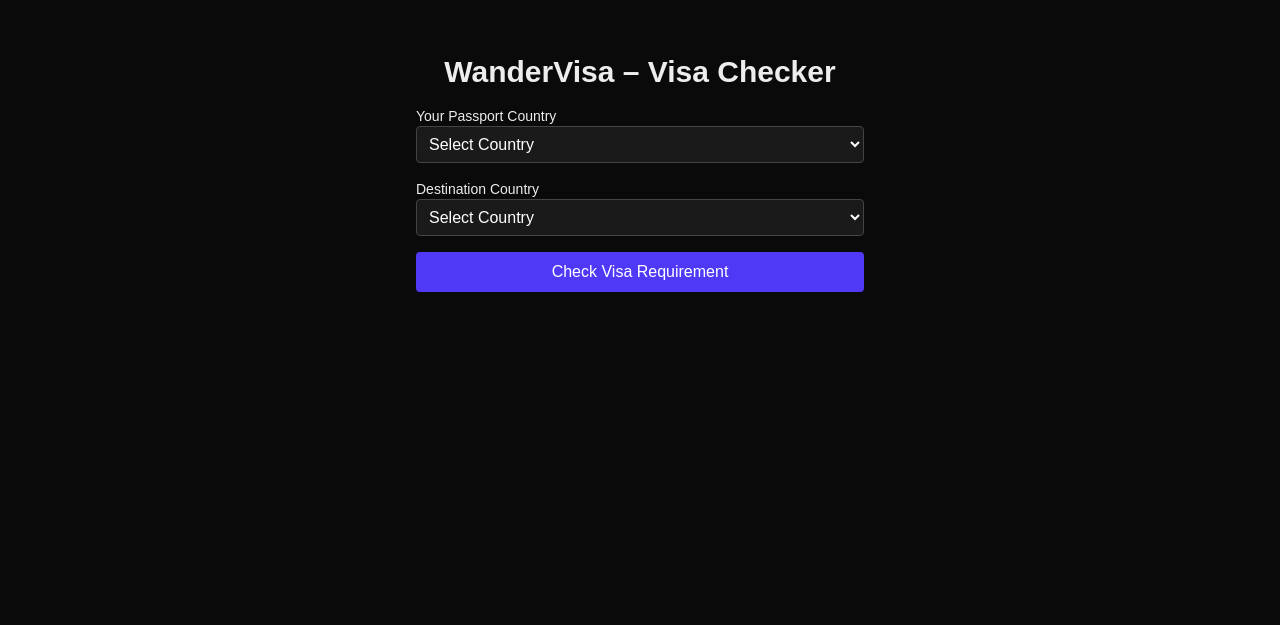
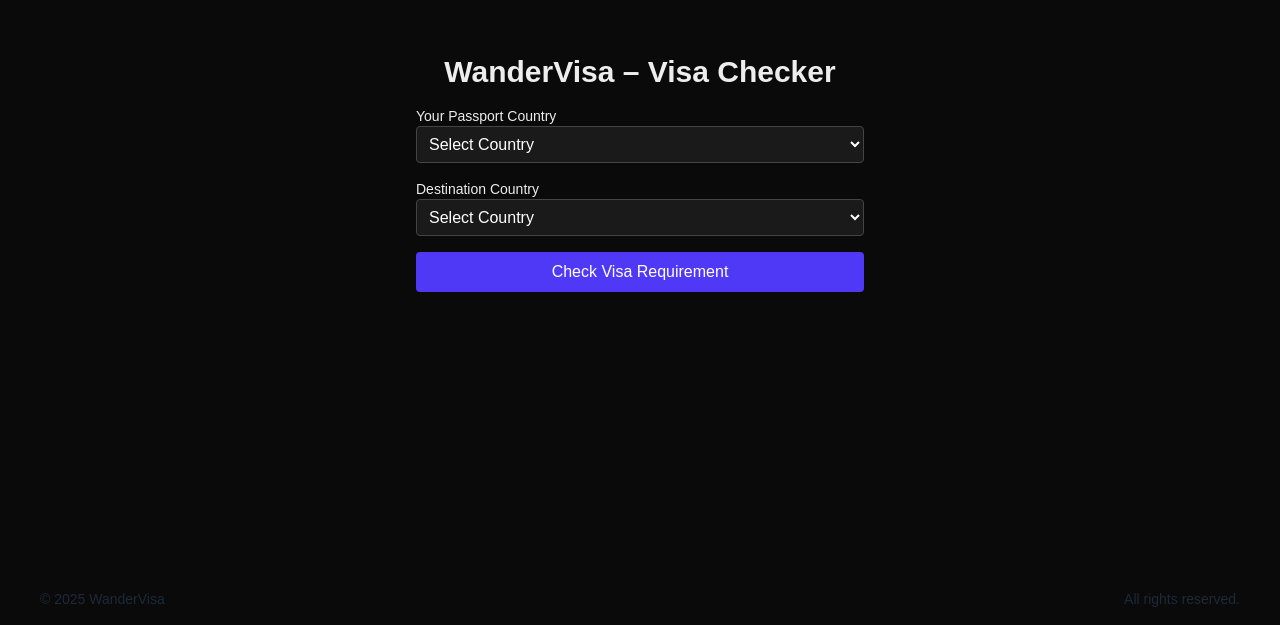
Before and after one commit to afigard/wandervisa, a Next.js app: page / in a window 1280 px wide. Shown: the part 227-852 px from the top of the page. Before the commit the page ends 800 px from the top, so only its background shows below. Built offline with nearby package versions, Linux system fonts and the light colour scheme.

Commit message:
©️ Add copyright notices

```diff
--- a/app/layout.tsx
+++ b/app/layout.tsx
@@ -9,7 +9,13 @@ export const metadata = {
 export default function RootLayout({ children }: { children: ReactNode }) {
   return (
     <html lang="en">
-      <body className="bg-white text-gray-900">{children}</body>
+      <body className="bg-white text-gray-900 flex flex-col min-h-screen">
+        <div className="flex-grow">{children}</div>
+        <footer className="flex justify-between items-center text-sm text-gray-800 py-4 px-10">
+          <span>© {new Date().getFullYear()} WanderVisa</span>
+          <span>All rights reserved.</span>
+        </footer>
+      </body>
     </html>
   );
 }
```
